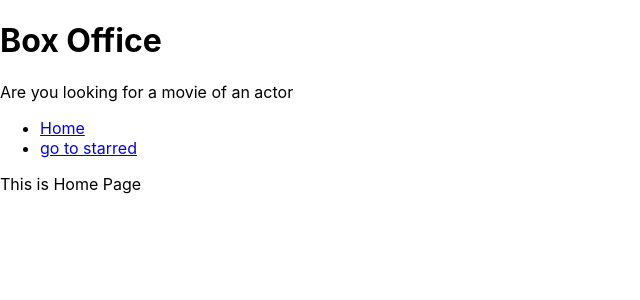
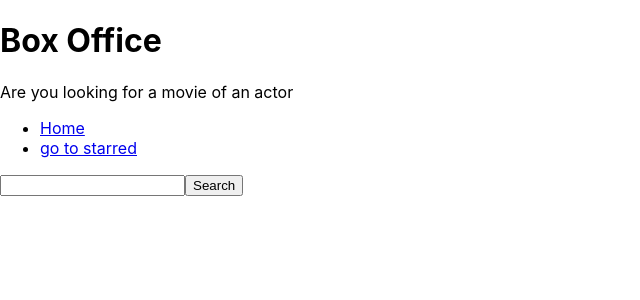
Before and after one commit to Prakash153/Box-Office, a React (Create React App) app: page / in a window 1280 px wide. Shown: the top 300 px of the page, without its empty margins (0-640 px from the left). Built offline with nearby package versions, Linux system fonts and the light colour scheme.

Commit message:
created input and fetch result from TVmaze API

```diff
--- a/src/pages/Home.jsx
+++ b/src/pages/Home.jsx
@@ -1,8 +1,36 @@
-import React from 'react';
+import React, { useState } from 'react';
 import MainPageLayout from '../components/MainPageLayout';
 
 const Home = () => {
-  return <MainPageLayout>This is Home Page </MainPageLayout>;
+  const [input, setInput] = useState('');
+
+  const onInputChange = ev => {
+    setInput(ev.target.value);
+  };
+  const onSearch = () => {
+    // https://api.tvmaze.com/search/shows?q=girls
+    fetch(` https://api.tvmaze.com/search/shows?q=${input}`)
+      .then(r => r.json())
+      .then(result => console.log(result));
+  };
+  const onKeyDown = ev => {
+    if (ev.keyCode === 13) {
+      onSearch();
+    }
+  };
+  return (
+    <MainPageLayout>
+      <input
+        type="text"
+        onChange={onInputChange}
+        onKeyDown={onKeyDown}
+        value={input}
+      />
+      <button type="button" onClick={onSearch}>
+        Search
+      </button>
+    </MainPageLayout>
+  );
 };
 
 export default Home;
```
